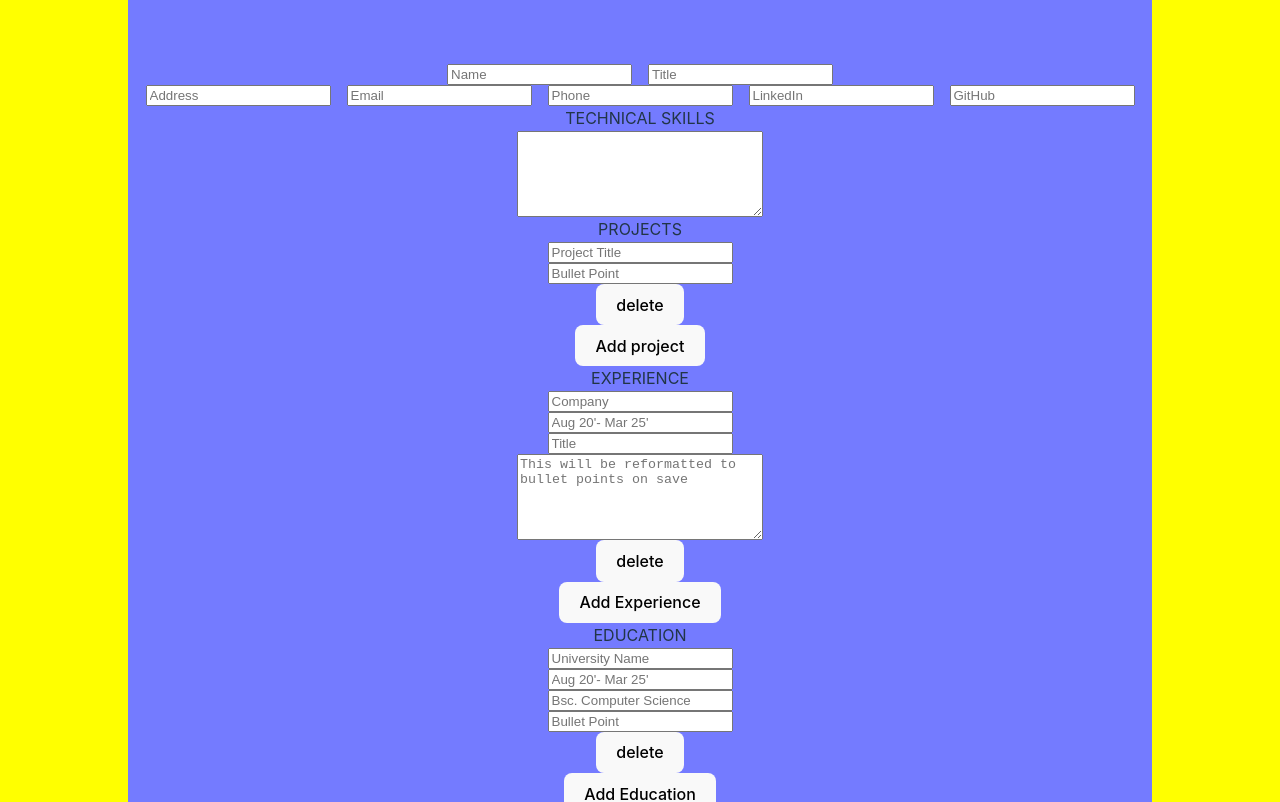
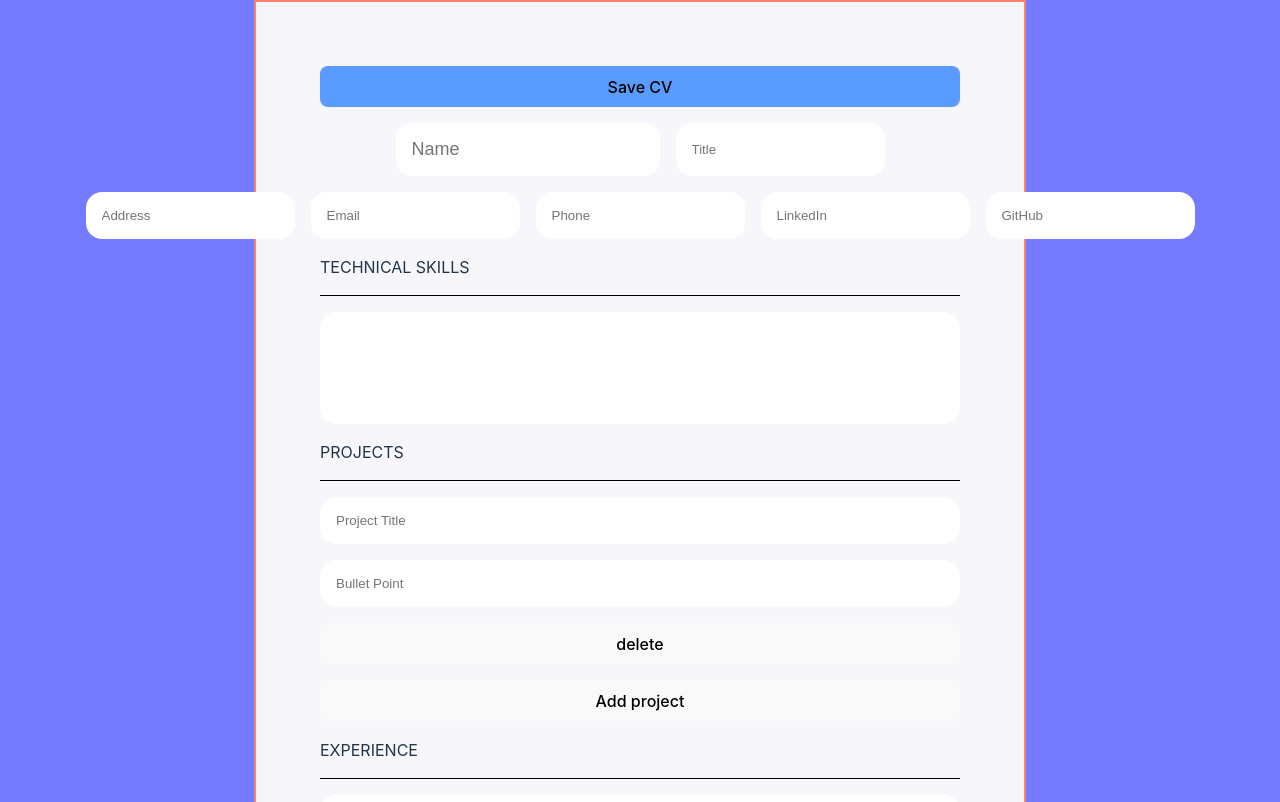
Before and after one commit to Eveieve/CV-builder, a React (Vite) app in the folder vite-project/: page / in a window 1280 px wide. Shown: the top 802 px of the page. Built offline with nearby package versions, Linux system fonts and the light colour scheme.

Commit message:
[css] format CV

```diff
--- a/vite-project/index.html
+++ b/vite-project/index.html
@@ -8,7 +8,10 @@
     <title>CV Builder</title>
   </head>
   <body>
-    <div id="root"></div>
+    <div id="root">
+
+
+    </div>
     <script type="module" src="/src/main.jsx"></script>
   </body>
 </html>
--- a/vite-project/src/App.jsx
+++ b/vite-project/src/App.jsx
@@ -250,6 +250,9 @@ function App() {
   return (
     <>
       <form onSubmit={handleSubmit}>
+        <button type="submit" className="saveCV editing" onClick={toggleSaveCV}>
+          Save CV
+        </button>
         <Personal onChange={handleChange} />
         <Section sectionName="TECHNICAL SKILLS" />
         <textarea
@@ -286,9 +289,6 @@ function App() {
           value={state.interests}
           placeholder="Technical Writing; UX Design; Photography; Baking"
         />
-        <button type="submit" className="saveCV editing" onClick={toggleSaveCV}>
-          Save CV
-        </button>
       </form>
     </>
   );
--- a/vite-project/src/index.css
+++ b/vite-project/src/index.css
@@ -74,26 +74,34 @@ button:focus-visible {
   margin: 0;
 }
 
+
 #root {
-  min-width: 100%;
-  height: auto;
   width: 100%;
   height: 100%;
   display: flex;
   justify-content: center;
   align-content: center;
-  background-color: yellow;
+  background-color:#747bff;
 }
-
+.saveCV,
+.editing
+ {
+  background-color: #599bff;
+}
+.name {
+  font-size: large;
+}
 form {
+  border: 2px solid salmon;
   padding: 4rem;
   display: flex;
   flex-direction: column;
-  max-width: 70%;
-  /* min-height: 100%; */
+  max-width: 50%;
+  height: 50%;
   justify-content: center;
-  align-items: center;
-  background-color: #747bff;
+  /* align-items: center; */
+  background-color: #f7f7fb;
+  gap: 1rem;
 }
 
 .personal-one {
@@ -114,13 +122,32 @@ input[readonly],
 textarea[readonly] {
   background-color: transparent;
   border: 0px solid;
-  height: 20px;
-  width: 160px;
-  color: #CCC;
+  color: #000000;
+
 }
-
+input:focus {
+  outline:none;
+}
+input {
+  border: none;
+  border-radius: 1rem;
+  padding: 1rem;
+}
+textarea:hover,
+input:hover {
+  background-color: #adb5bd;
+}
 /* a bit wonky */
 textarea {
   min-width: 15rem;
   min-height: 5rem;
+  overflow: auto;
+  resize: none;
+  border: none;
+  border-radius: 1rem;
+  padding: 1rem;
 }
+
+textarea:focus {
+  outline: none;
+}
```
